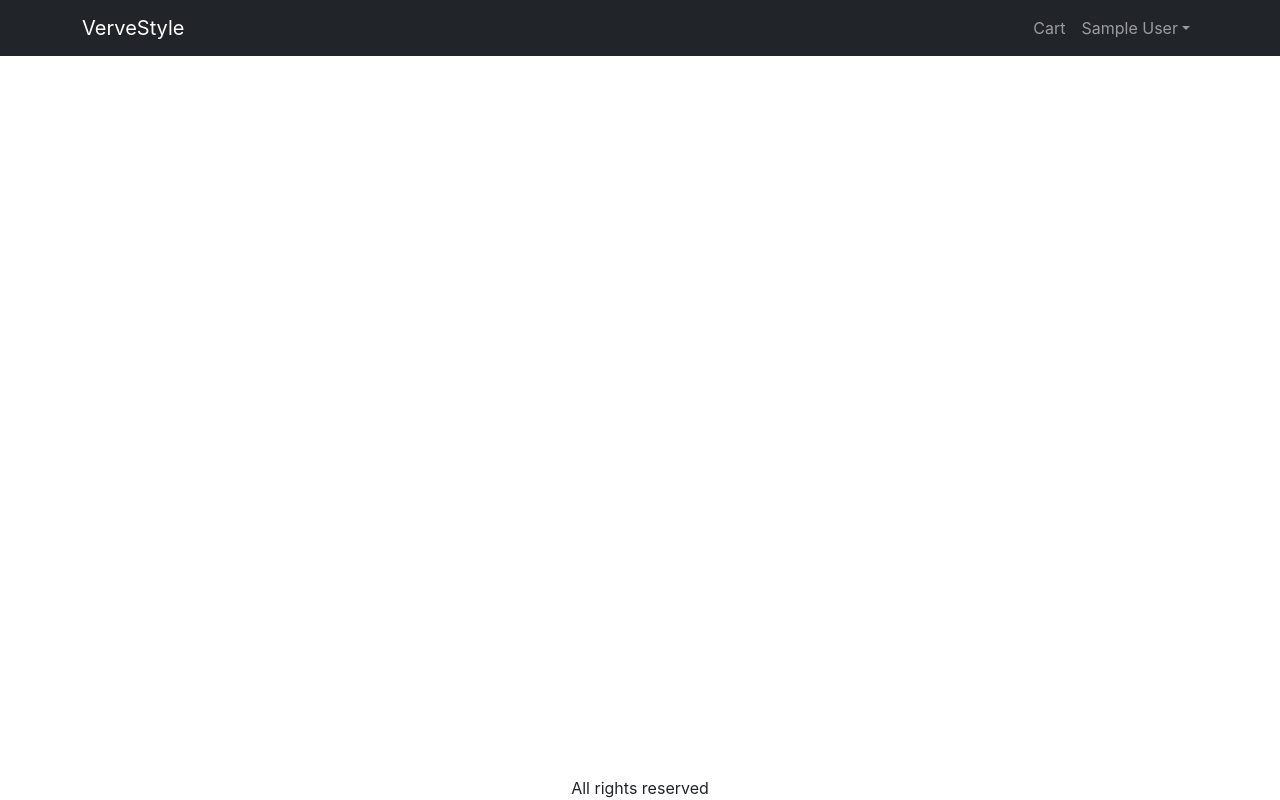
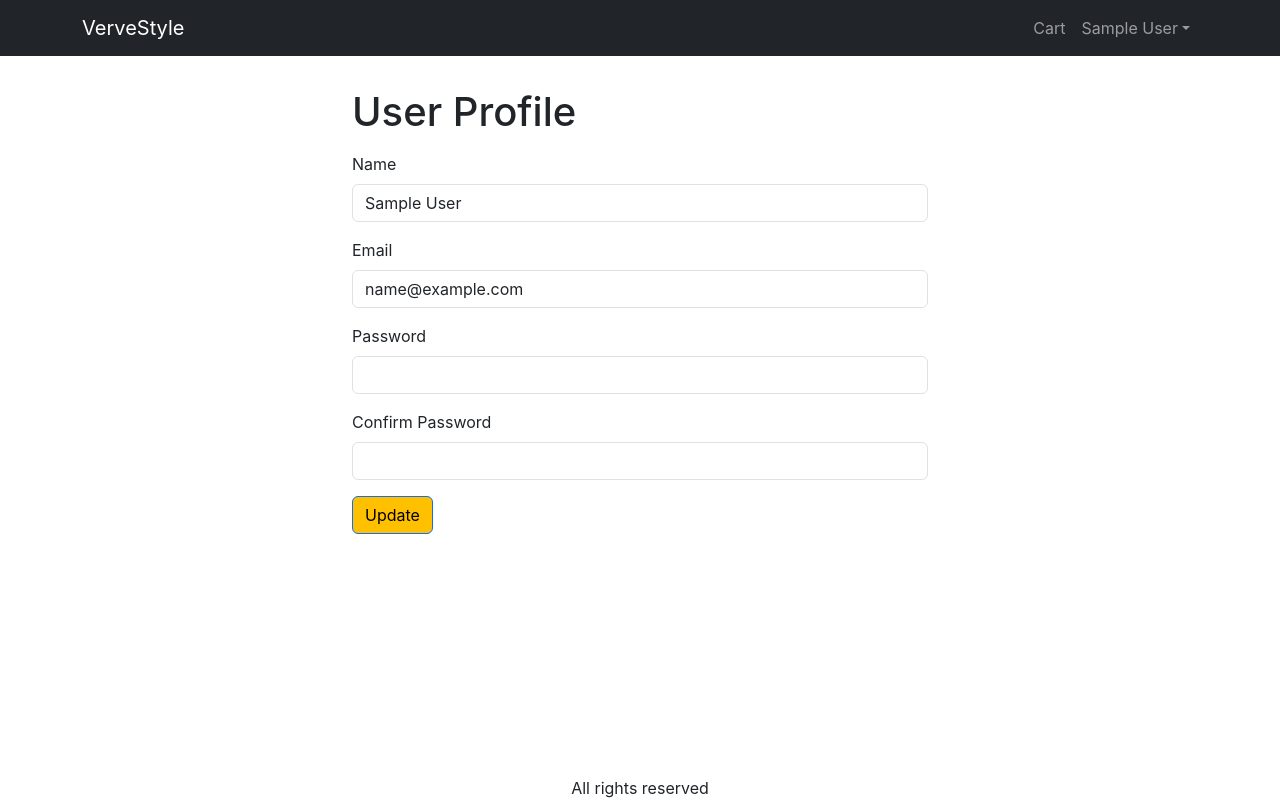
Before and after one commit to lengochai7401/Ecommerce_Nodejs, a React (Create React App) app in the folder amazon/frontend/: page /profile in a window 1280 px wide. Built offline with nearby package versions, Linux system fonts and the light colour scheme; sample sign-in values are in the browser's storage.

Commit message:
Create User Profile

```diff
--- a/amazon/frontend/src/App.js
+++ b/amazon/frontend/src/App.js
@@ -7,7 +7,7 @@
 import Container from 'react-bootstrap/Container';
 import LinkContainer from 'react-router-bootstrap/LinkContainer';
 import Badge from 'react-bootstrap/esm/Badge';
-import { useContext } from 'react';
+import { useContext, useEffect, useState } from 'react';
 import { Store } from './Store';
 import CartScreen from './screens/CartScreen';
 import SigninScreen from './screens/SigninScreen';
@@ -19,6 +19,7 @@
 import PlaceOrderScreen from './screens/PlaceOrderScreen';
 import OrderScreen from './screens/OrderScreen';
 import OrderHistoryScreen from './screens/OrderHistoryScreen';
+import ProfileScreen from './screens/ProfileScreen';
 
 function App() {
   const { state, dispatch: ctxDispatch } = useContext(Store);
@@ -30,8 +31,6 @@
     localStorage.removeItem('shippingAddress');
     localStorage.removeItem('paymentMethod');
   };
-
-  console.log(userInfo);
 
   return (
     <BrowserRouter>
@@ -89,10 +88,11 @@
               <Route path="/cart" element={<CartScreen />} />
               <Route path="/signin" element={<SigninScreen />} />
               <Route path="/signup" element={<SignUpScreen />} />
+              <Route path="/profile" element={<ProfileScreen />} />
               <Route path="/shipping" element={<ShippingAddressScreen />} />
               <Route path="/payment" element={<PaymentMethodScreen />} />
               <Route path="/placeorder" element={<PlaceOrderScreen />} />
-              <Route path="/orders/:id" element={<OrderScreen />} />
+              <Route path="/order/:id" element={<OrderScreen />} />
               <Route path="/orderhistory" element={<OrderHistoryScreen />} />
             </Routes>
           </Container>
--- a/amazon/frontend/src/screens/OrderHistoryScreen.js
+++ b/amazon/frontend/src/screens/OrderHistoryScreen.js
@@ -72,7 +72,7 @@
                     type="button"
                     variant="light"
                     onClick={() => {
-                      navigate(`/orders/${order._id}`);
+                      navigate(`/order/${order._id}`);
                     }}
                   >
                     Detail
--- a/amazon/frontend/src/screens/PlaceOrderScreen.js
+++ b/amazon/frontend/src/screens/PlaceOrderScreen.js
@@ -52,7 +52,7 @@
       );
       ctxDispatch({ type: 'CART_CLEAR' });
       localStorage.removeItem('cartItems');
-      navigate(`/orders/${data.order._id}`);
+      navigate(`/order/${data.order._id}`);
     } catch (error) {
       toast.error(getError(error));
     }
--- /dev/null
+++ b/amazon/frontend/src/screens/ProfileScreen.js
@@ -0,0 +1,115 @@
+import React, { useContext, useEffect, useState } from 'react';
+import { Store } from '../Store';
+import { Helmet } from 'react-helmet-async';
+import Form from 'react-bootstrap/Form';
+import Button from 'react-bootstrap/Button';
+import { toast } from 'react-toastify';
+import { getError } from '../utils';
+import axios from 'axios';
+import { useNavigate } from 'react-router-dom';
+
+export default function ProfileScreen() {
+  const { state, dispatch: ctxDispatch } = useContext(Store);
+  const { userInfo } = state;
+
+  const navigate = useNavigate();
+
+  const [name, setName] = useState('');
+  const [email, setEmail] = useState('');
+  const [password, setPassword] = useState('');
+  const [confirmPassword, setConfirmPassword] = useState('');
+
+  const [loadingUpdate, setLoadingUpdate] = useState(false);
+
+  useEffect(() => {
+    if (!userInfo) {
+      navigate('/signin');
+    } else {
+      setName(userInfo.name);
+      setEmail(userInfo.email);
+    }
+  }, [userInfo, navigate]);
+
+  const submitHandler = async (e) => {
+    e.preventDefault();
+    try {
+      if (confirmPassword !== password) {
+        toast.error('Password does not match');
+        return;
+      }
+      const { data } = await axios.put(
+        '/api/users/profile',
+        {
+          name,
+          email,
+          password,
+        },
+        {
+          headers: { authorization: `Bearer ${userInfo.token}` },
+        }
+      );
+      setLoadingUpdate(false);
+      ctxDispatch({ type: 'USER_SIGNIN', payload: data });
+      localStorage.setItem('userInfo', JSON.stringify(data));
+      toast.success('User updated successfully');
+      setPassword('');
+      setConfirmPassword('');
+    } catch (error) {
+      setLoadingUpdate(false);
+      getError(error);
+    }
+  };
+
+  return (
+    <div className="container small-container">
+      <Helmet>
+        <title>User Profile</title>
+      </Helmet>
+      <h1 className="my-3">User Profile</h1>
+      <form onSubmit={submitHandler}>
+        <Form.Group className="mb-3" controlId="name">
+          <Form.Label>Name</Form.Label>
+          <Form.Control
+            value={name}
+            onChange={(e) => {
+              setName(e.target.value);
+            }}
+            required
+          />
+        </Form.Group>
+        <Form.Group className="mb-3" controlId="email">
+          <Form.Label>Email</Form.Label>
+          <Form.Control
+            type="email"
+            value={email}
+            onChange={(e) => {
+              setEmail(e.target.value);
+            }}
+            required
+          />
+        </Form.Group>
+        <Form.Group className="mb-3" controlId="password">
+          <Form.Label>Password</Form.Label>
+          <Form.Control
+            type="password"
+            onChange={(e) => {
+              setPassword(e.target.value);
+            }}
+          />
+        </Form.Group>
+        <Form.Group className="mb-3" controlId="password">
+          <Form.Label>Confirm Password</Form.Label>
+          <Form.Control
+            type="password"
+            onChange={(e) => {
+              setConfirmPassword(e.target.value);
+            }}
+          />
+        </Form.Group>
+        <div className="mb-3">
+          <Button type="submit">Update</Button>
+        </div>
+      </form>
+    </div>
+  );
+}
```
Also changed, not shown: 1 other file (tests, documents, lock files or other folders).
